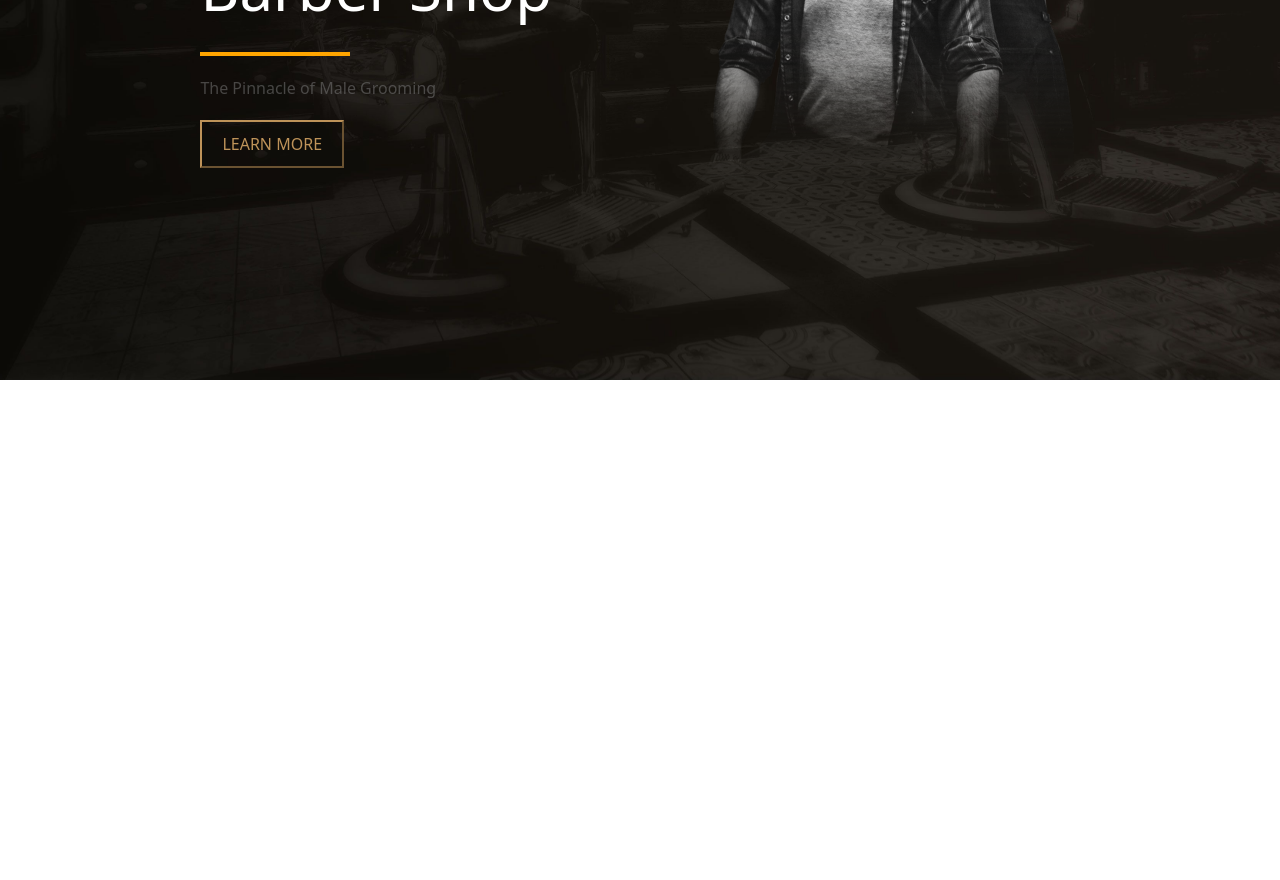
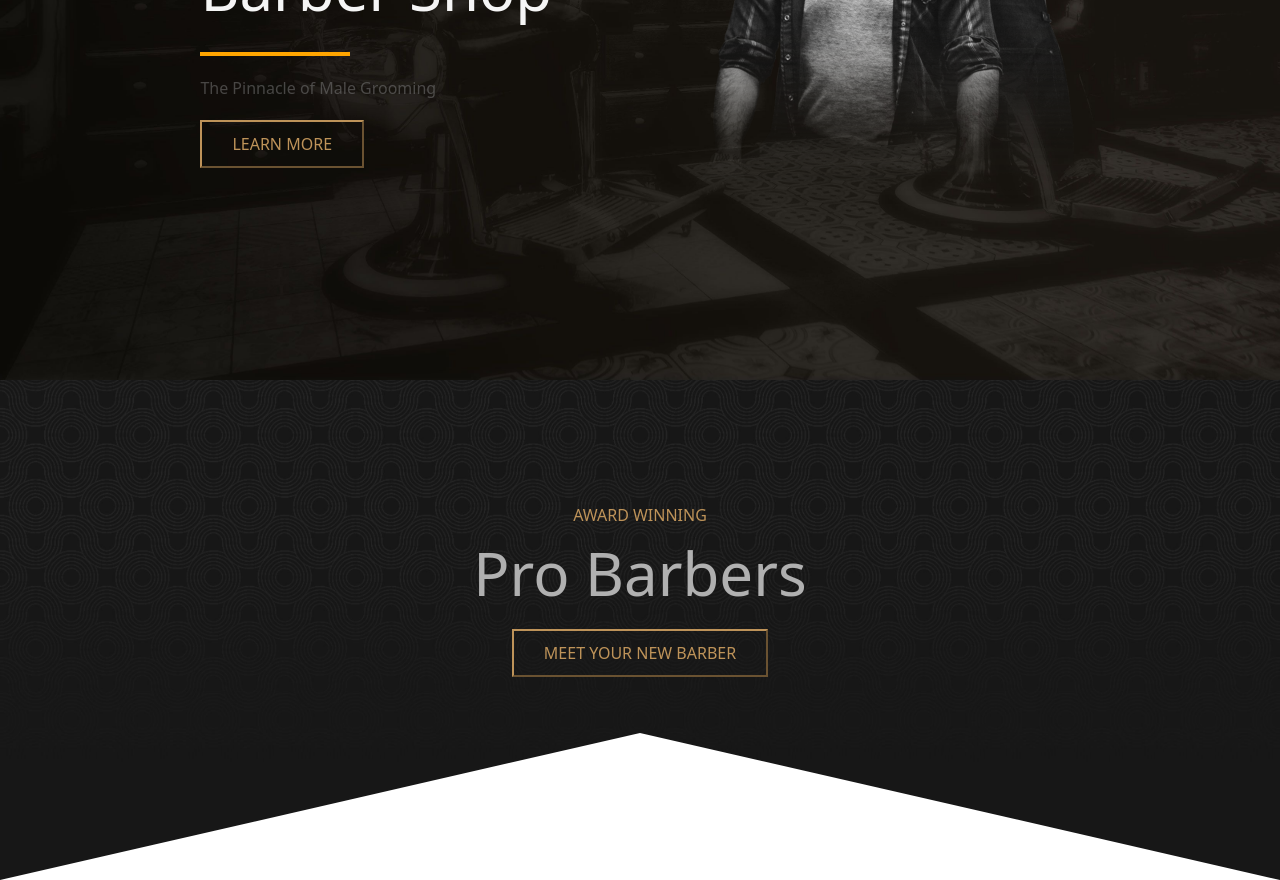
Before and after one commit to FedericaMammone/proj-html-vuejs, a Vue app: page / in a window 1280 px wide. Shown: the part 420-1300 px from the top of the page. Before the commit the page ends 880 px from the top, so only its background shows below. Built offline with nearby package versions, Linux system fonts and the light colour scheme.

Commit message:
section barbers completata

```diff
--- a/index.html
+++ b/index.html
@@ -4,8 +4,6 @@
 <head>
   <meta charset="UTF-8" />
   <link rel="icon" type="image/svg+xml" href="/vite.svg" />
-
-
   <meta name="viewport" content="width=device-width, initial-scale=1.0" />
   <title>Barber Shop</title>
 </head>
--- a/src/components/AppHeader.vue
+++ b/src/components/AppHeader.vue
@@ -92,7 +92,7 @@ export default {
 
     .barber-shop {
         min-height: 100vh;
-        color: white;
+        color: $similBianco;
         @include my-display-flex-column;
 
         h1 {
@@ -112,12 +112,7 @@ export default {
             color: rgba($color: grey, $alpha: 0.5);
         }
 
-        button {
-            padding: 10px 20px;
-            border-color: $arancio;
-            color: $arancio;
-            background-color: rgba($color: black, $alpha: 0);
-        }
+
     }
 }
 </style>
--- a/src/components/section/AppBarbers.vue
+++ b/src/components/section/AppBarbers.vue
@@ -6,10 +6,66 @@ export default {
 
 </script>
 
-<template></template>
+<template>
+    <section>
+        <div class="barbers">
+            <div class="text">
+                <span>AWARD WINNING</span>
+                <h1>Pro Barbers</h1>
+                <button>MEET YOUR NEW BARBER</button>
+            </div>
+
+
+            <div class="img">
+                <img src="../../../public/triangle.svg" alt="">
+            </div>
+        </div>
+    </section>
+</template>
 
 <style lang="scss" scoped>
 @use '../../styles/general.scss' as *;
 @use '../../styles/partials/variables.scss' as *;
 @use '../../styles/partials/mixins.scss' as *;
+
+section {
+    height: 500px;
+    background-image: url(../../assets/images/avadabarbers-about-introbackground.jpg);
+    background-size: 100%;
+
+
+    .barbers {
+        @include my-display-flex-column($type: 'center');
+        height: 100%;
+        position: relative;
+
+        .text {
+            text-align: center;
+            margin-bottom: 80px;
+
+            span {
+                color: $arancio;
+            }
+
+            h1 {
+                font-size: 60px;
+                color: $grigio;
+                margin: 10px 0 20px 0;
+            }
+        }
+
+
+
+        .img {
+            position: absolute;
+            bottom: 0;
+            width: 100%;
+
+            img {
+                width: 100%;
+                height: 50%;
+            }
+        }
+    }
+}
 </style>
--- a/src/styles/general.scss
+++ b/src/styles/general.scss
@@ -2,11 +2,17 @@
 
 // bootstrap
 @import 'node_modules/bootstrap/scss/bootstrap';
-
-
+@import './partials/variables.scss';
 
 * {
     margin: 0;
     padding: 0;
     box-sizing: border-box;
 }
+
+button {
+    padding: 10px 30px;
+    border-color: $arancio;
+    color: $arancio;
+    background-color: rgba($color: black, $alpha: 0);
+}
--- a/src/styles/partials/mixins.scss
+++ b/src/styles/partials/mixins.scss
@@ -6,12 +6,15 @@
 
 }
 
-@mixin my-display-flex-column () {
+@mixin my-display-flex-column ($type: 'both') {
     display: flex;
     flex-direction: column;
     justify-content: center;
+    align-items: flex-start;
 
-    align-items: flex-start;
+    @if $type =='center' {
+        align-items: center
+    }
 }
 
 @mixin center($type: 'both') {
```
Also changed, not shown: public/triangle.svg (added).
